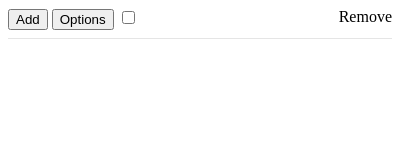
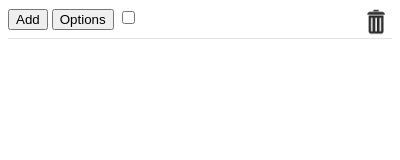
Before and after one commit to IzumiSy/TabStocker, a browser extension: page popup.html in a window 400 px wide. Drawn offline with Linux system fonts and the light colour scheme.

Commit message:
Added icon for toggle button of remove mode

```diff
--- a/popup.html
+++ b/popup.html
@@ -34,14 +34,19 @@
 			height: 1.5em; line-height: 1.2em;
 		}
 		#rmmode {
+      height: 28px;
+      width: 30px;
 			float: right;
+      background-image: url("./bin.png");
+      background-size: contain;
+      background-repeat: no-repeat;
 		}
 	</style>
 </head>
 <body>
 	<button id="add">Add</button>
 	<button id="options">Options</button>
-	<input type="checkbox" id="remove"><label id="rmmode" for="remove">Remove</label>
+	<input type="checkbox" id="remove"><label id="rmmode" for="remove"></label>
 	<br><hr class="separator">
 	<ul id="items">
 		<!-- Tab items -->
```
Also changed, not shown: bin.png (added).
